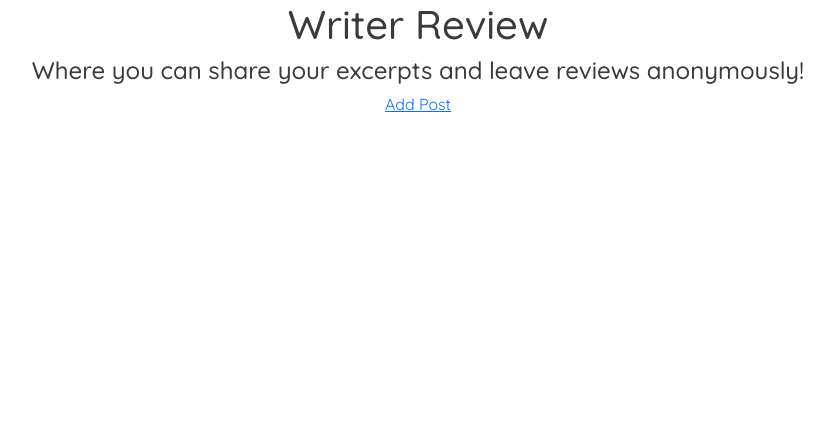
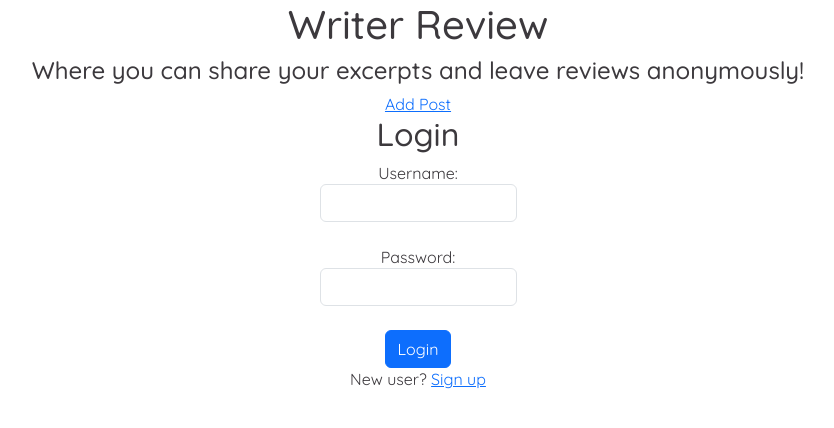
Before and after one commit to ruchaj/WriterReviewApp, a React (Create React App) app in the folder frontend/writerreviewapp/: page /Login in a window 1280 px wide. Shown: the top 428 px of the page, without its empty margins (222-1056 px from the left). Built offline with nearby package versions, Linux system fonts and the light colour scheme.

Commit message:
Added login functionality

```diff
--- a/frontend/writerreviewapp/src/AddAuthor.js
+++ b/frontend/writerreviewapp/src/AddAuthor.js
@@ -1,12 +1,12 @@
 import React, { useState } from 'react';
 import db from './Firebase';
 import { addDoc, collection, serverTimestamp } from 'firebase/firestore';
-
+import { useNavigate } from 'react-router-dom';
 const AddAuthor = () => {
     const [email, setEmail] = useState('');
     const [password, setPassword] = useState('');
     const [username, setUsername] = useState('');
-
+    const navigate = useNavigate();
     const handleSubmit = async (e) => {
         e.preventDefault();
 
@@ -22,6 +22,7 @@ const AddAuthor = () => {
             });
 
             console.log('Author added successfully!');
+            navigate('/Login');
         } catch (error) {
             console.error('Error adding author:', error);
         }
--- a/frontend/writerreviewapp/src/App.js
+++ b/frontend/writerreviewapp/src/App.js
@@ -8,6 +8,7 @@ import { NavLink } from 'react-router-dom';
 import Posts from './Posts';
 import AddReview from './AddReview';
 import AddAuthor from './AddAuthor';
+import Login from './Login';
 
 
 function App() {
@@ -19,6 +20,7 @@ function App() {
         <NavLink to="/add">Add Post</NavLink>
         <Routes>
           <Route exact path="/" element={<Posts />} />
+          <Route path="/Login" element={<Login />} />
           <Route path="/add" element={<AddPosts />} />
           <Route path="/review" element={<AddReview />} />
           <Route path="/signup" element={<AddAuthor />} />
--- /dev/null
+++ b/frontend/writerreviewapp/src/Login.js
@@ -0,0 +1,74 @@
+import React, { useState } from "react";
+import { collection, query, where, getDocs } from "firebase/firestore";
+import { Link, useNavigate } from "react-router-dom";
+import db from "./Firebase";
+
+const Login = () => {
+  const [username, setUsername] = useState("");
+  const [password, setPassword] = useState("");
+  const [error, setError] = useState("");
+  const navigate = useNavigate();
+
+  const handleLogin = async (e) => {
+    e.preventDefault();
+
+    const authorsCollection = collection(db, "authors");
+    const q = query(authorsCollection, where("username", "==", username), where("password", "==", password));
+
+    try {
+      const querySnapshot = await getDocs(q);
+
+      if (querySnapshot.size === 1) {
+        navigate("/");
+      } else {
+        setError("Invalid username or password");
+      }
+    } catch (error) {
+      console.error("Error checking login credentials:", error);
+      setError("An error occurred while checking your credentials");
+    }
+  };
+
+  return (
+    <div className="container">
+      <h2>Login</h2>
+      <form onSubmit={handleLogin}>
+        <div className="mb-3">
+          <label htmlFor="username" className="form-label">
+            Username:
+            <input
+              type="text"
+              id="username"
+              name="username"
+              className="form-control"
+              value={username}
+              onChange={(e) => setUsername(e.target.value)}
+            />
+          </label>
+        </div>
+        <div className="mb-3">
+          <label htmlFor="password" className="form-label">
+            Password:
+            <input
+              type="password"
+              id="password"
+              name="password"
+              className="form-control"
+              value={password}
+              onChange={(e) => setPassword(e.target.value)}
+            />
+          </label>
+        </div>
+        <button type="submit" className="btn btn-primary">
+          Login
+        </button>
+      </form>
+      {error && <p className="text-danger">{error}</p>}
+      <p>
+        New user? <Link to="/signup">Sign up</Link>
+      </p>
+    </div>
+  );
+};
+
+export default Login;
```
